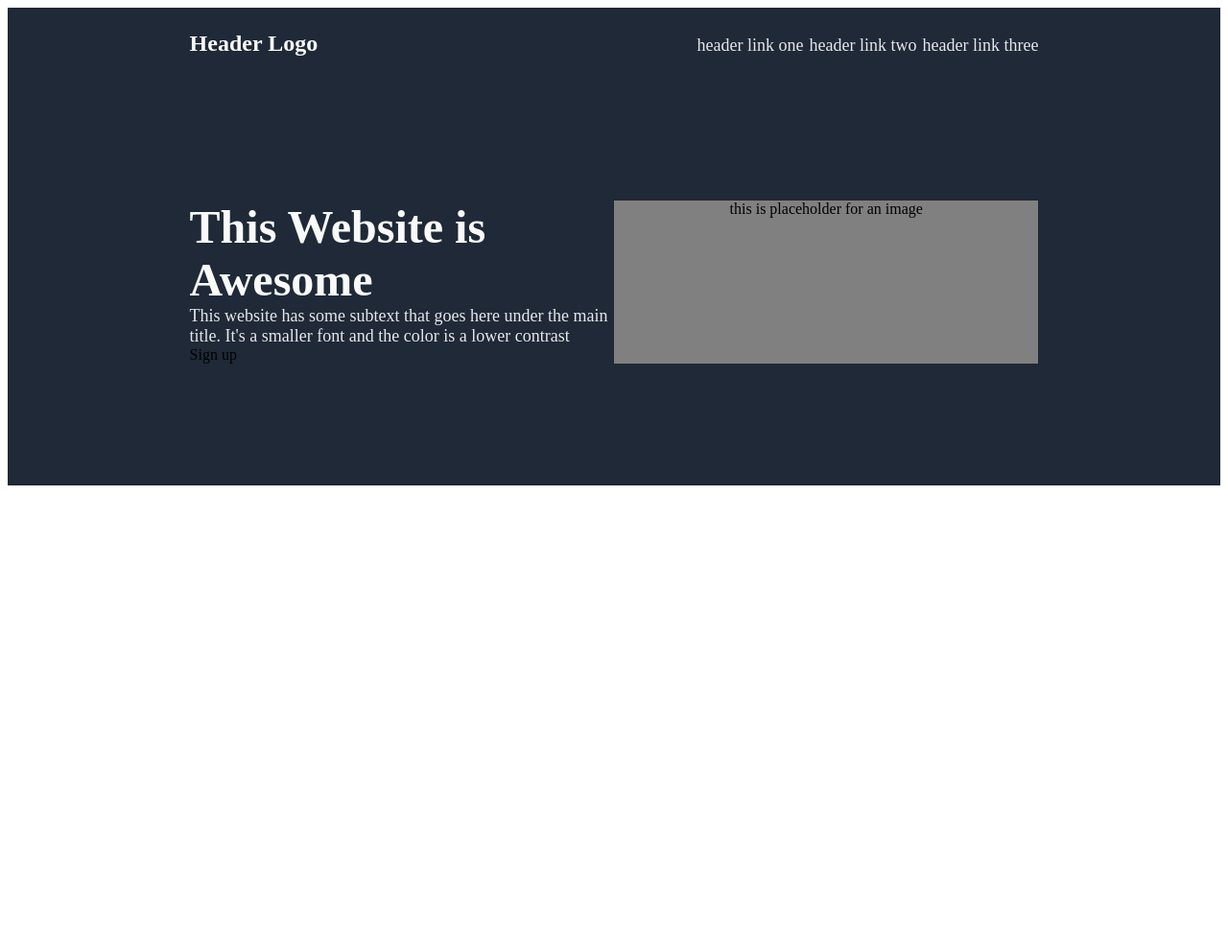
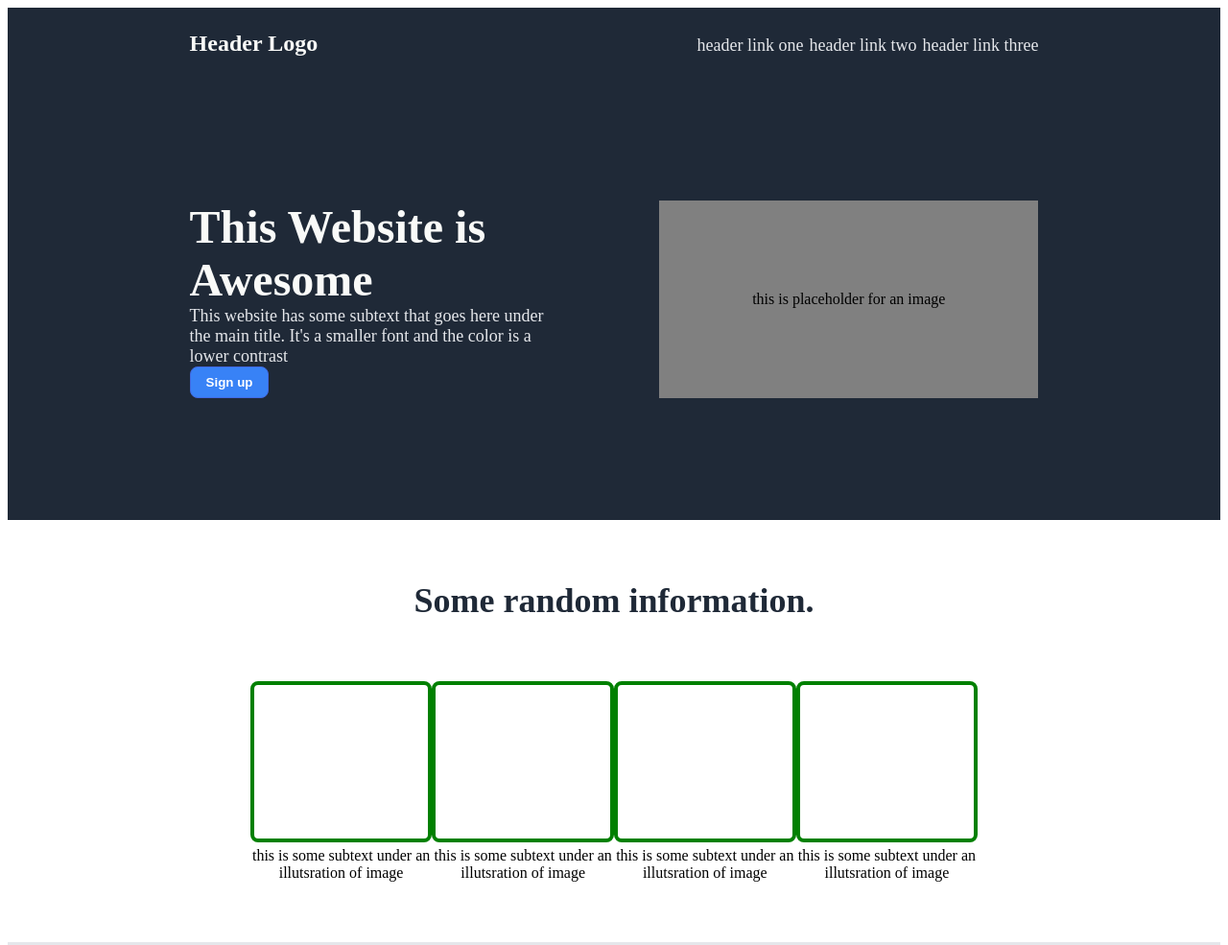
Before and after one commit to thirdslipper/flex-project, a plain HTML site: page index.html in a window 1280 px wide. Shown: the top 985 px of the page at 96% size. Before the commit the page ends 800 px from the top, so only its background shows below. Drawn offline with Linux system fonts and the light colour scheme.

Commit message:
Styled hero, placeholder-image, info and portrait.
Styled hero and hero's placeholder image with percentage based width,
which looks fine as is, but has issues with size depending on zoom,
may have to revisit.  Portraits styled using a format similar to
assignment 4 and 7- cards and plants with text underneath.

```diff
--- a/index.html
+++ b/index.html
@@ -23,21 +23,36 @@
         <div class="sign-up-block">
             <div class="main-text">This Website is Awesome</div>
             <div class="secondary-text">This website has some subtext that goes here under the main title.  It's a smaller font and the color is a lower contrast</div>
-            <div class="Sign-up">Sign up</div>
+            <button class="sign-up">Sign up</button>
         </div>
-        <div class="image">
-            this is placeholder for an image
+        <div class="image-container">this is placeholder for an image</div>
+    </div>
+
+    </div class="portrait-block">
+        <div class="portrait-block-title">Some random information.</div>
+        <div class="card-container">
+            <div class="info">
+                <div class="card"></div>
+                <div class="card-text">this is some subtext under an illutsration of image</div>
+            </div>
+            <div class="info">
+                <div class="card"></div>
+                <div class="card-text">this is some subtext under an illutsration of image</div>
+            </div>
+            <div class="info">
+                <div class="card"></div>
+                <div class="card-text">this is some subtext under an illutsration of image</div>
+            </div>
+            <div class="info">
+                <div class="card"></div>
+                <div class="card-text">this is some subtext under an illutsration of image</div>
+            </div>
         </div>
     </div>
 
-    </div class="portrait-block">
-        <div class="portrait-block-title"></div>
-        <!-- cards/ description from previous assignment -->
-    </div>
-
     <div class="testimonial-block">
-
-
+        <div class="quote">"This is an inspiring quote, or a testimonial from a customer. Maybe it's just filling up space, or maybe people will actually read it. Who knows? All I know is that it looks nice"</div>
+        <div class="quote-author">-Thor, God of Thunder</div>
     </div>
 
     <div class="bottom-sign-up-block">
--- a/style.css
+++ b/style.css
@@ -32,9 +32,11 @@ li a{
     background-color: #1F2937;
     padding: 10% 15%;
     justify-content: space-between;
+    gap:50px;
 }
 .sign-up-block{
-    width: 50%;
+    width: 45%;
+    margin-right: 5%;
 }
 .main-text{
     font-size: 48px;
@@ -45,9 +47,64 @@ li a{
     font-size: 18px;
     color: #E5E7EB;
 }
-.image{
+.image-container{
     display: flex;
-    flex-grow: 1;
+    /* flex-grow: 1; */
     background-color: grey;
     justify-content: center;
+    align-items: center;
+    width: 45%;
 }
+button.sign-up{
+    background-color: #3882F6;
+    color: white;
+    font-weight: bold;
+}
+button{
+    cursor: pointer;
+    border-radius: 8px;
+    padding: 8px 16px;
+    border: 1px solid royalblue;
+}
+.portrait-block{
+    display: flex;
+    padding: 10% 15%;
+}
+.portrait-block-title{
+    text-align: center;
+    font-size: 36px;
+    font-weight: 800;
+    color: #1F2937;
+    padding-top: 5%;
+}
+.card-container{
+    display: flex;
+    /* flex-direction: row; */
+    padding: 32px;
+    padding: 5% 20%;
+    justify-content: space-evenly;
+    /* gap: 26px; */
+}
+
+.info{
+    max-width: 200px;
+}
+.card {
+    border: 1px solid black;
+    border-radius: 8px;
+    /* margin: 16px; */
+    height: 160px;
+    border: 4px solid green;
+    /* width: 160px; */
+
+}
+.card-text{
+    padding-top: 5px;
+    text-align: center;
+}
+
+.testimonial-block{
+    display: flex;
+    padding: 20% 15%;
+    background-color: #E5E7EB;
+}
```
